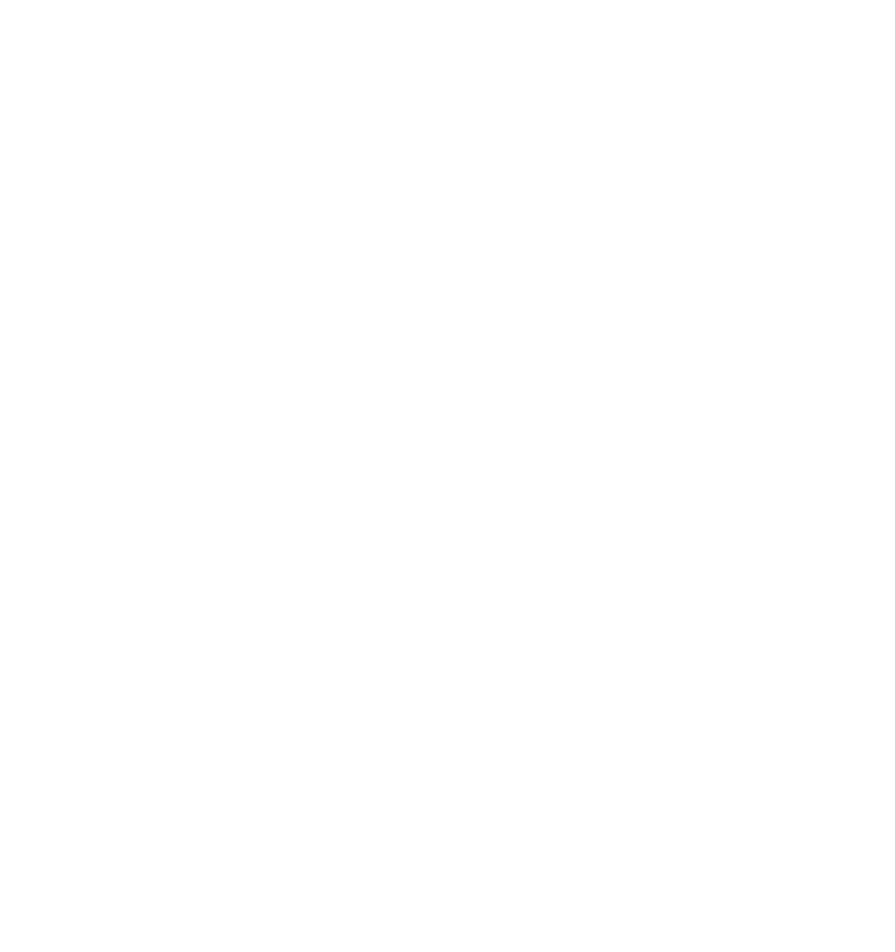
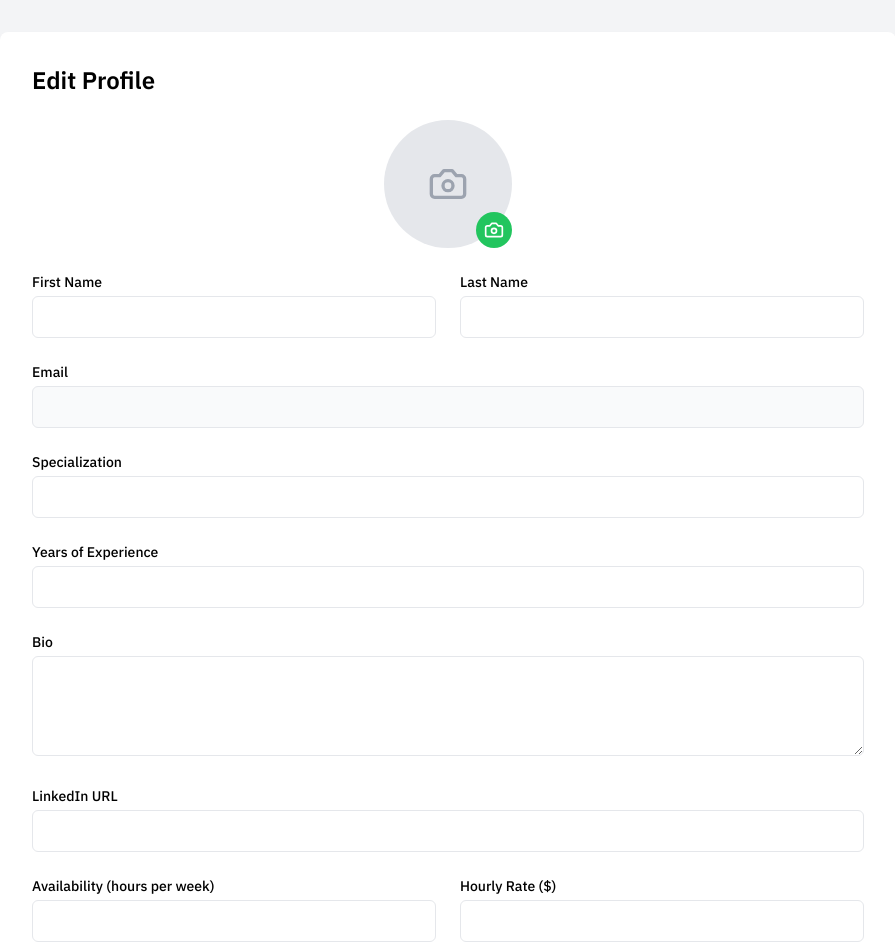
Before and after one commit to Ninad-Lunge/Margdarshak-Find_The_Right_Mentor, a React (Create React App) app in the folder client/: page /mentor-profile in a window 1280 px wide. Before the commit this address had no page. Shown: the top 952 px of the page, without its empty margins (192-1087 px from the left). Before the commit the page ends 800 px from the top, so only its background shows below. Built offline with nearby package versions, Linux system fonts and the light colour scheme; no server answers.

Commit message:
MentorProfile added

```diff
--- a/client/package.json
+++ b/client/package.json
@@ -15,6 +15,7 @@
     "cors": "^2.8.5",
     "express": "^4.21.1",
     "https-browserify": "^1.0.0",
+    "lucide-react": "^0.456.0",
     "mongoose": "^8.7.2",
     "react": "^18.3.1",
     "react-countup": "^6.5.3",
--- a/client/src/App.js
+++ b/client/src/App.js
@@ -12,6 +12,7 @@
 import MenteeBooking from './Components/Mentee/FindMentor.jsx';
 import MentorRequests from './Components/Mentor/Request.jsx';
 import ManageSlots from './Components/Mentor/ManageSlots.jsx';
+import MentorEditProfile from './Pages/Mentor/MentorProfile.jsx';
 
 function App() {
   return (
@@ -19,17 +20,18 @@
       <BrowserRouter>
         <Routes>
           <Route exact path='/' element={<Home />} />
-        <Route exact path='/home' element={<Home />} />
-        <Route exact path='/login' element={<LoginPage />} />
-        <Route exact path='/mentor-register' element={<MentorRegister />} />
-        <Route exact path='/mentee-register' element={<MenteeRegister />} />
-        <Route exact path='/schedule-meeting' element={<ScheduleMeeting />} />
-        <Route exact path='/mentor-dashboard' element={<MentorDashborad />} />
-        <Route exact path='/mentee-dashboard' element={<MenteeDashboard />} />
-        <Route exact path='/add-slots' element={<MentorAvailability />} />
-        <Route exact path='/mentor-booking' element={<MenteeBooking />} />
+          <Route path='/home' element={<Home />} />
+          <Route path='/login' element={<LoginPage />} />
+          <Route path='/mentor-register' element={<MentorRegister />} />
+          <Route path='/mentee-register' element={<MenteeRegister />} />
+          <Route path='/schedule-meeting' element={<ScheduleMeeting />} />
+          <Route path='/mentor-dashboard' element={<MentorDashborad />} />
+          <Route path='/mentee-dashboard' element={<MenteeDashboard />} />
+          <Route path='/add-slots' element={<MentorAvailability />} />
+          <Route path='/find-mentors' element={<MenteeBooking />} />
           <Route path='/manage-requests' element={<MentorRequests />} />
           <Route path='/manage-slots' element={<ManageSlots />} />
+          <Route path='/mentor-profile' element={<MentorEditProfile />} />
         </Routes>
       </BrowserRouter>
     </>
--- a/client/src/Components/Mentee/MenteeNavbar.jsx
+++ b/client/src/Components/Mentee/MenteeNavbar.jsx
@@ -0,0 +1,55 @@
+import { useState, useEffect } from 'react';
+import logo from '../../Assets/logo.png';
+import { Link, useNavigate, useLocation } from 'react-router-dom';
+
+const Navbar = () => {
+    const [isMenuOpen, setIsMenuOpen] = useState(false);
+    const [isLoggedIn, setIsLoggedIn] = useState(false);
+    const navigate = useNavigate();
+    const location = useLocation();
+
+    useEffect(() => {
+        // Check if the user is logged in by checking local storage or any authentication token
+        const loggedInStatus = localStorage.getItem('isLoggedIn');
+        setIsLoggedIn(loggedInStatus === 'true');
+      }, []);
+
+    function handleToggleMenu() {
+        setIsMenuOpen(!isMenuOpen);
+    }
+
+    const handleLogout = () => {
+        localStorage.removeItem('isLoggedIn');
+        localStorage.removeItem('token');
+        setIsLoggedIn(false);
+        navigate('/');
+    };
+
+    const isActive = (path) => location.pathname === path ? 'text-[#3B50D5]' : 'text-black';
+
+    return (
+        <nav className="navbar font-sans flex flex-col md:flex-row justify-between px-5 m-5 items-center sticky top-0 left-0 right-0 bg-white z-40">
+            <button
+                className="md:hidden block focus:outline-none"
+                onClick={handleToggleMenu}
+            >
+                <svg className="w-6 h-6" fill="none" stroke="currentColor" viewBox="0 0 24 24" xmlns="http://www.w3.org/2000/svg">
+                    <path strokeLinecap="round" strokeLinejoin="round" strokeWidth="2" d="M4 6h16M4 12h16M4 18h16"></path>
+                </svg>
+            </button>
+            <div>
+                <img src={logo} alt='Logo' className='w-25' />
+            </div>
+
+            <div className={`links ${isMenuOpen ? 'block' : 'hidden'} md:flex flex-col md:flex-row gap-y-4 md:gap-1 gap-x-6 md:gap-x-14 mb-4 md:mb-0 text-base`}>
+                <Link to="/mentee-dashboard" className={isActive('/mentee-dashboard')}>Dashboard</Link>
+                <Link to="/find-mentors" className={isActive('/find-mentors')}>Find Mentors</Link>
+                <Link to="/manage-meetings" className={isActive('/manage-meetings')}>Meetings</Link>
+                <Link to="/mentee-profile" className={isActive('/mentee-profile')}>Profile</Link>
+                <button onClick={handleLogout} className={isActive('')}>Log Out</button>
+            </div>
+        </nav>
+    );
+};
+
+export default Navbar;
--- a/client/src/Components/Mentor/MentorNavbar.jsx
+++ b/client/src/Components/Mentor/MentorNavbar.jsx
@@ -25,7 +25,7 @@
         navigate('/');
       };
 
-    const isActive = (path) => location.pathname === path ? 'text-[#F7A221]' : 'text-black';
+    const isActive = (path) => location.pathname === path ? 'text-[#3B50D5]' : 'text-black';
 
     return (
         <nav className="navbar font-sans flex flex-col md:flex-row justify-between px-5 m-5 items-center sticky top-0 left-0 right-0 bg-white z-40">
@@ -45,7 +45,7 @@
                 <Link to="/mentor-dashboard" className={isActive('/mentor-dashboard')}>Dashboard</Link>
                 <Link to="/manage-slots" className={isActive('/manage-slots')}>Manage Slots</Link>
                 <Link to="/manage-requests" className={isActive('/manage-requests')}>Manage Requests</Link>
-                <Link to="/profile" className={isActive('/profile')}>Profile</Link>
+                <Link to="/mentor-profile" className={isActive('/profile')}>Profile</Link>
                 <button onClick={handleLogout} className={isActive('')}>Log Out</button>
             </div>
         </nav>
--- a/client/src/Pages/Mentor/MentorProfile.jsx
+++ b/client/src/Pages/Mentor/MentorProfile.jsx
@@ -1,90 +1,280 @@
-import React from "react";
-import { FaStar } from 'react-icons/fa';
-import { FaLinkedin, FaTwitter, FaGithub, FaYoutube, FaEnvelope, FaInstagram } from 'react-icons/fa';
+import React, { useState, useEffect } from 'react';
+import { useNavigate } from 'react-router-dom';
+import { Camera } from 'lucide-react';
 
+const MentorEditProfile = () => {
+  const navigate = useNavigate();
+  const [imagePreview, setImagePreview] = useState(null);
 
-const MentorProfile = () => {
+  const [formData, setFormData] = useState({
+    'first-name': '',
+    'last-name': '',
+    email: '',
+    specialization: '',
+    experience: '',
+    bio: '',
+    profileImage: null,
+    linkedinUrl: '',
+    availability: '',
+    hourlyRate: ''
+  });
+
+  useEffect(() => {
+    // Fetch existing mentor data
+    const fetchMentorData = async () => {
+      try {
+        const token = localStorage.getItem('token');
+        const response = await fetch('/api/mentor-profile', {
+          headers: {
+            'Authorization': `Bearer ${token}`
+          }
+        });
+
+        if (response.ok) {
+          const data = await response.json();
+          setFormData(prev => ({
+            ...prev,
+            'first-name': data.firstName,
+            'last-name': data.lastName,
+            email: data.email,
+            specialization: data.specialization || '',
+            experience: data.experience || '',
+            bio: data.bio || '',
+            linkedinUrl: data.linkedinUrl || '',
+            availability: data.availability || '',
+            hourlyRate: data.hourlyRate || ''
+          }));
+          if (data.profileImageUrl) {
+            setImagePreview(data.profileImageUrl);
+          }
+        }
+      } catch (err) {
+        console.error('Error fetching mentor data:', err);
+      }
+    };
+
+    fetchMentorData();
+  }, []);
+
+  const handleChange = (e) => {
+    const { name, value } = e.target;
+    setFormData(prev => ({
+      ...prev,
+      [name]: value
+    }));
+  };
+
+  const handleImageChange = (e) => {
+    const file = e.target.files[0];
+    if (file) {
+      setFormData(prev => ({
+        ...prev,
+        profileImage: file
+      }));
+
+      // Create preview URL
+      const reader = new FileReader();
+      reader.onloadend = () => {
+        setImagePreview(reader.result);
+      };
+      reader.readAsDataURL(file);
+    }
+  };
+
+  const handleSubmit = async (e) => {
+    e.preventDefault();
+
+    try {
+      const formDataToSend = new FormData();
+      Object.keys(formData).forEach(key => {
+        formDataToSend.append(key, formData[key]);
+      });
+
+      const token = localStorage.getItem('token');
+      const response = await fetch('/api/update-mentor-profile', {
+        method: 'PUT',
+        headers: {
+          'Authorization': `Bearer ${token}`
+        },
+        body: formDataToSend
+      });
+
+      if (response.ok) {
+        const updatedData = await response.json();
+        // Handle success (e.g., show success message, redirect)
+        navigate('/mentor-dashboard');
+      }
+    } catch (err) {
+      console.error('Error updating profile:', err);
+    }
+  };
+
   return (
-    <div>
-      <div className="flex flex-row justify-between rounded-[2px] ml-[120px] mr-[200px] mb-[50px] ">
+    <div className="min-h-screen bg-gray-100 p-4 md:p-8">
+      <div className="max-w-4xl mx-auto bg-white p-6 md:p-8 rounded-lg shadow-md">
+        <h1 className="text-2xl font-semibold mb-6">Edit Profile</h1>
 
-        <div className="item-center border border-black rounded-[3px] w-[190px] mt-[10px] mb-[50px]">
-          {" "}
-          {/*Image and Name */}
-          <div className="w-[100px] h-[100px] bg-gray-300 border border-black rounded-[3px] ml-[45px] mr-[40px] mt-[20px]">
-            {" "}
-            {/*Image */}
+        <form onSubmit={handleSubmit} className="space-y-6">
+          {/* Profile Image Section */}
+          <div className="flex flex-col items-center mb-6">
+            <div className="relative">
+              <div className="w-32 h-32 rounded-full bg-gray-200 overflow-hidden">
+                {imagePreview ? (
+                  <img
+                    src={imagePreview}
+                    alt="Profile preview"
+                    className="w-full h-full object-cover"
+                  />
+                ) : (
+                  <div className="w-full h-full flex items-center justify-center">
+                    <Camera size={40} className="text-gray-400" />
+                  </div>
+                )}
+              </div>
+              <label className="absolute bottom-0 right-0 bg-green-500 p-2 rounded-full cursor-pointer hover:bg-green-600 transition-colors">
+                <Camera size={20} className="text-white" />
+                <input
+                  type="file"
+                  className="hidden"
+                  accept="image/*"
+                  onChange={handleImageChange}
+                />
+              </label>
+            </div>
           </div>
-          <h1 className="text-center m-[10px]">Prof. Sheetal Kale</h1>
-          <h3 className="text-center text-sm m-[10px]">HOD, BIT Wardha</h3>
-          <div className="flex justify-center m-[10px]">
-            {Array(5).fill().map((_, index) => (
-                <FaStar key={index} className="text-yellow-500" />
-            ))}
-        </div>
-          <button className="m-[10px] ml-[47px] bg-[#4257d7] text-white border border-black rounded-[3px] py-1.5 px-5">
-            Follow
-          </button>
-        </div> {/*Image and name completed here */}
 
-        <div className="item-center border border-black w-[480px] rounded-[3px] mt-[10px] mb-[50px]">
+          {/* Personal Details */}
+          <div className="grid grid-cols-1 md:grid-cols-2 gap-6">
+            <div>
+              <label className="block mb-1 text-sm">First Name</label>
+              <input
+                type="text"
+                name="first-name"
+                value={formData['first-name']}
+                onChange={handleChange}
+                className="w-full px-4 py-2 border rounded-md focus:outline-none focus:ring-2 focus:ring-green-500"
+                required
+              />
+            </div>
+            <div>
+              <label className="block mb-1 text-sm">Last Name</label>
+              <input
+                type="text"
+                name="last-name"
+                value={formData['last-name']}
+                onChange={handleChange}
+                className="w-full px-4 py-2 border rounded-md focus:outline-none focus:ring-2 focus:ring-green-500"
+                required
+              />
+            </div>
+          </div>
 
-        <div className='flex flex-row justify-between ml-[30px] mr-[170px] mt-[20px]'>
-          <div className=''>
-            <h1 className='text-2xl'>20k+</h1>
-            <h3 className='text-xs'>Followers</h3>
+          {/* Contact Info */}
+          <div>
+            <label className="block mb-1 text-sm">Email</label>
+            <input
+              type="email"
+              name="email"
+              value={formData.email}
+              onChange={handleChange}
+              className="w-full px-4 py-2 border rounded-md focus:outline-none focus:ring-2 focus:ring-green-500 bg-gray-50"
+              required
+              disabled
+            />
           </div>
-          <div className='ml-[100px]'>
-            <h1 className='text-2xl'>50k+</h1>
-            <h3 className='text-xs'>Mentees</h3>
+
+          {/* Professional Details */}
+          <div>
+            <label className="block mb-1 text-sm">Specialization</label>
+            <input
+              type="text"
+              name="specialization"
+              value={formData.specialization}
+              onChange={handleChange}
+              className="w-full px-4 py-2 border rounded-md focus:outline-none focus:ring-2 focus:ring-green-500"
+              required
+            />
           </div>
-          <div className='ml-[100px]'>
-            <h1 className='text-2xl '>24</h1>
-            <h3 className='text-xs'>Articles</h3>
+
+          <div>
+            <label className="block mb-1 text-sm">Years of Experience</label>
+            <input
+              type="number"
+              name="experience"
+              value={formData.experience}
+              onChange={handleChange}
+              className="w-full px-4 py-2 border rounded-md focus:outline-none focus:ring-2 focus:ring-green-500"
+              required
+            />
           </div>
-        </div>
 
-        <h1 className="mt-[50px] ml-[30px]">Area of Expertise : </h1>
-        </div>
+          <div>
+            <label className="block mb-1 text-sm">Bio</label>
+            <textarea
+              name="bio"
+              value={formData.bio}
+              onChange={handleChange}
+              className="w-full px-4 py-2 border rounded-md focus:outline-none focus:ring-2 focus:ring-green-500 min-h-[100px] resize-vertical"
+              required
+            />
+          </div>
 
-        <div className="item-center mt-[10px] mb-[50px]"> {/* Bahar wala dabba with border black */}
-        <div className="flex flex-col justify-between border border-black rounded-[2px] mb-[10px] ">
-            <h1 className="m-[10px] w-[430px]">Schedule an Online meet : </h1>
-            <h1 className="m-[10px]">Available on - Sunday 4th Aug 2024</h1>
-            <button className="m-[10px] ml-[10px] bg-[#4257d7] text-white border border-black rounded-[3px] py-1.5 px-5">
-            Schedule
-          </button>
-        </div>
+          <div>
+            <label className="block mb-1 text-sm">LinkedIn URL</label>
+            <input
+              type="url"
+              name="linkedinUrl"
+              value={formData.linkedinUrl}
+              onChange={handleChange}
+              className="w-full px-4 py-2 border rounded-md focus:outline-none focus:ring-2 focus:ring-green-500"
+            />
+          </div>
 
-        <div className="flex flex-col justify-between border border-black rounded-[2px]">
-            <h1 className="m-[10px] w-[430px] mb-[25px]">Connect</h1>
-            <div className="flex justify-around mb-[30px]">
-        <a href="https://www.linkedin.com" target="_blank" rel="noopener noreferrer">
-          <FaLinkedin className="text-blue-600" size={30} />
-        </a>
-        <a href="https://twitter.com" target="_blank" rel="noopener noreferrer">
-          <FaTwitter className="text-blue-400" size={30} />
-        </a>
-        <a href="https://github.com" target="_blank" rel="noopener noreferrer">
-          <FaGithub className="text-gray-800" size={30} />
-        </a>
-        <a href="https://www.youtube.com" target="_blank" rel="noopener noreferrer">
-          <FaYoutube className="text-red-600" size={30} />
-        </a>
-        <a href="mailto:example@example.com" target="_blank" rel="noopener noreferrer">
-          <FaEnvelope className="text-gray-700" size={30} />
-        </a>
-        <a href="https://www.instagram.com" target="_blank" rel="noopener noreferrer">
-          <FaInstagram className="text-pink-600" size={30} />
-        </a>
-      </div>
-        </div>
-        </div>
+          <div className="grid grid-cols-1 md:grid-cols-2 gap-6">
+            <div>
+              <label className="block mb-1 text-sm">Availability (hours per week)</label>
+              <input
+                type="number"
+                name="availability"
+                value={formData.availability}
+                onChange={handleChange}
+                className="w-full px-4 py-2 border rounded-md focus:outline-none focus:ring-2 focus:ring-green-500"
+                required
+              />
+            </div>
+            <div>
+              <label className="block mb-1 text-sm">Hourly Rate ($)</label>
+              <input
+                type="number"
+                name="hourlyRate"
+                value={formData.hourlyRate}
+                onChange={handleChange}
+                className="w-full px-4 py-2 border rounded-md focus:outline-none focus:ring-2 focus:ring-green-500"
+                required
+              />
+            </div>
+          </div>
 
-
+          {/* Submit Button */}
+          <div className="flex justify-end space-x-4">
+            <button
+              type="button"
+              onClick={() => navigate('/mentor-dashboard')}
+              className="px-6 py-2 border border-gray-300 rounded-md hover:bg-gray-50 transition-colors"
+            >
+              Cancel
+            </button>
+            <button
+              type="submit"
+              className="px-6 py-2 bg-green-500 text-white rounded-md hover:bg-green-600 transition-colors"
+            >
+              Save Changes
+            </button>
+          </div>
+        </form>
       </div>
     </div>
   );
 };
 
-export default MentorProfile;
+export default MentorEditProfile;
--- a/client/src/Pages/MentorRegister.jsx
+++ b/client/src/Pages/MentorRegister.jsx
@@ -189,7 +189,6 @@
 
                     <p className='mt-1'><span>Looking to join us as a mentee?</span><span className='ms-2 text-green-500 cursor-pointer' onClick={handleRegister}>Register Now as Mentee</span></p>
                 </div>
-
             </div>
         </div>
     );
--- a/package.json
+++ b/package.json
@@ -1,5 +1,6 @@
 {
   "dependencies": {
+    "lucide-react": "^0.456.0",
     "react-toastify": "^10.0.6"
   }
 }
```
Also changed, not shown: client/src/Components/Mentee/FindMentor.jsx (+8 -8 lines), client/src/Pages/Mentee/MenteeDashBoard.jsx (+17 -4 lines), 2 other files (tests, documents, lock files or other folders). Lines whose indentation alone changed are shown as unchanged.
